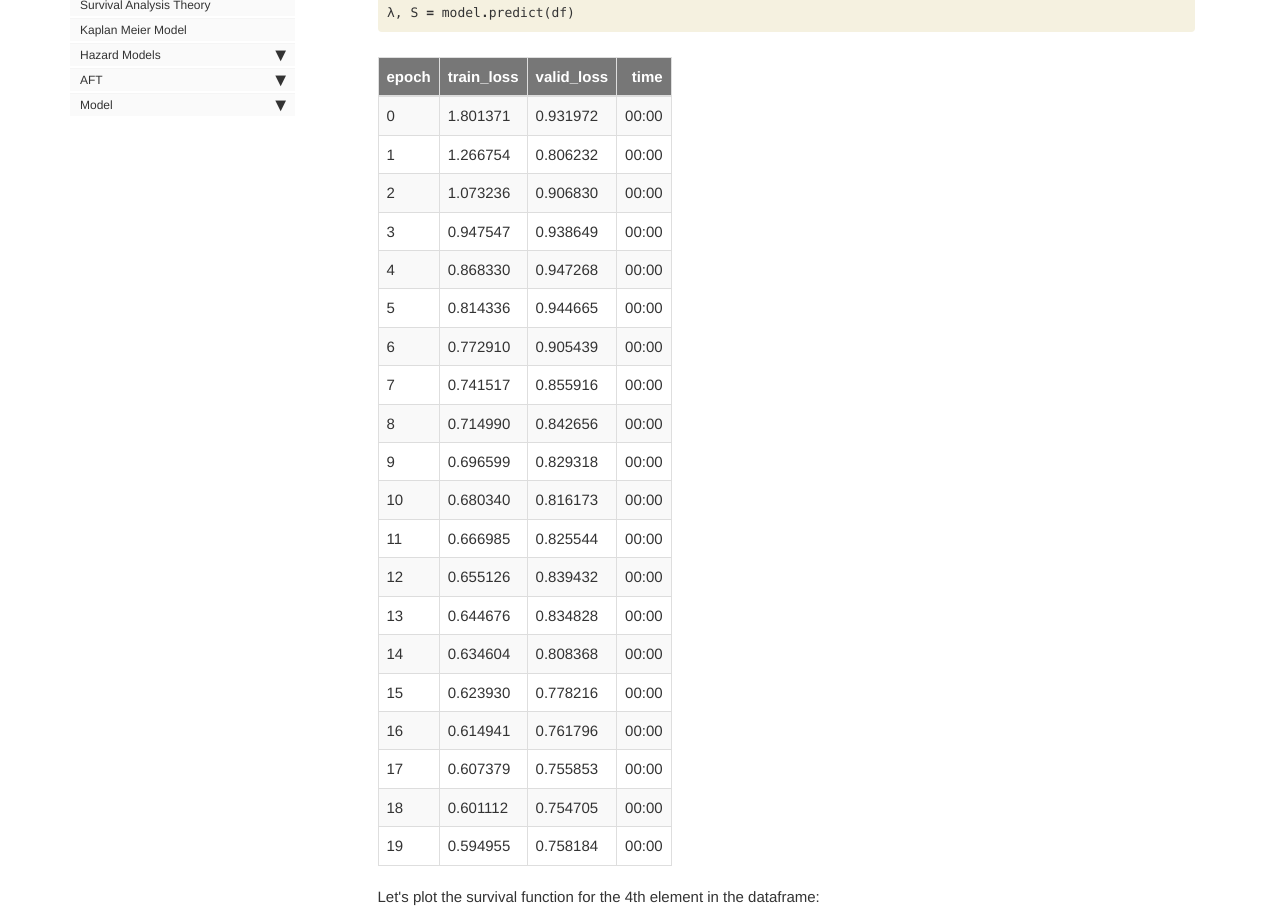
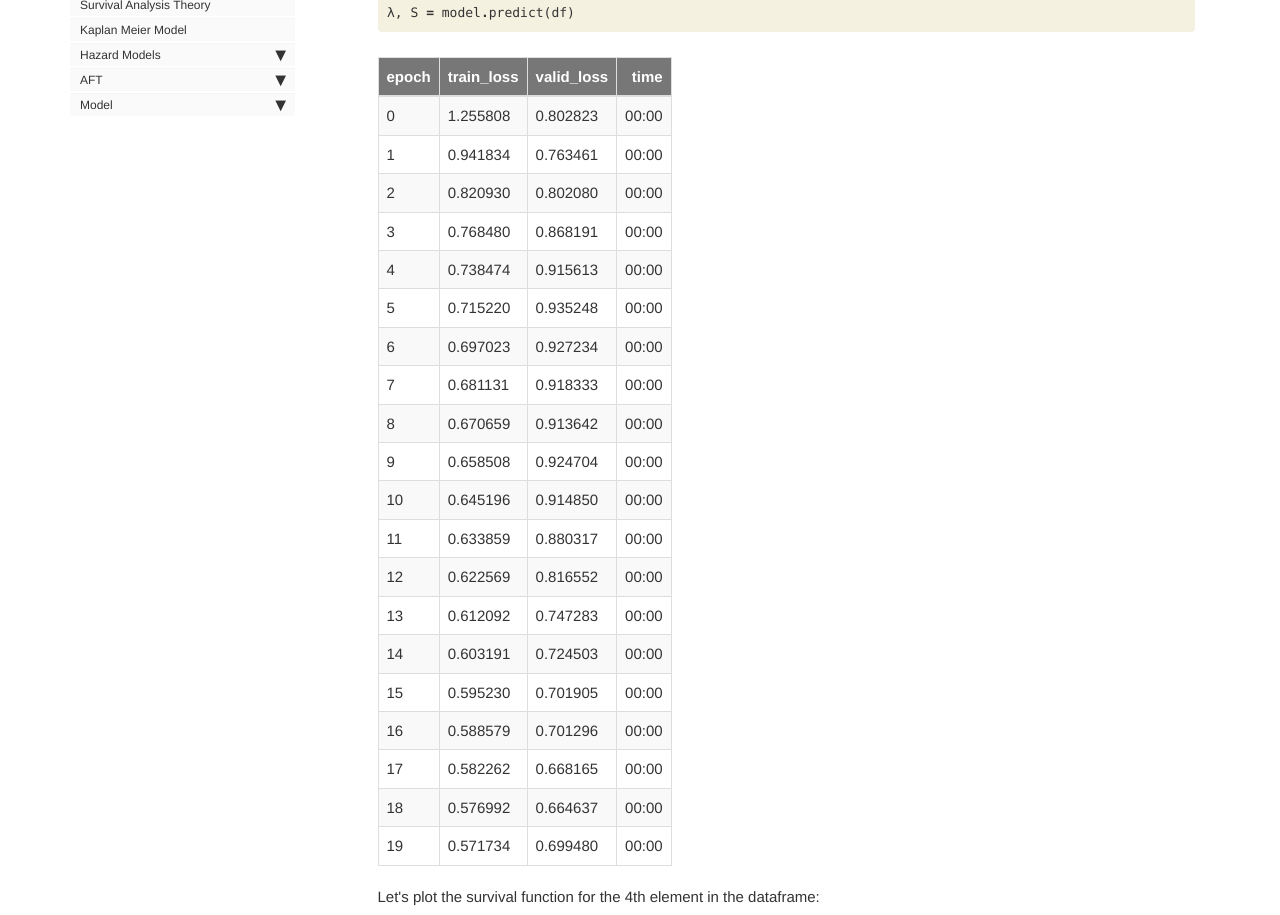
Before and after one commit to sachinruk/torchlife, a Jekyll site: the page built from docs/index.html, in a window 1280 px wide and 1400 px high, scrolled down 901 px. Shown: the part 153-1068 px from the top of the window. Built offline with Jekyll 4.4.1, drawn with Linux system fonts in a browser that asks for light colours; nearby versions of some CDN libraries; comment, search, counter and statistics services are not loaded.

Commit message:
dependency change

```diff
--- a/docs/index.html
+++ b/docs/index.html
@@ -237,122 +237,122 @@ nb_path: "00_index.ipynb"
   <tbody>
     <tr>
       <td>0</td>
-      <td>1.801371</td>
-      <td>0.931972</td>
+      <td>1.255808</td>
+      <td>0.802823</td>
       <td>00:00</td>
     </tr>
     <tr>
       <td>1</td>
-      <td>1.266754</td>
-      <td>0.806232</td>
+      <td>0.941834</td>
+      <td>0.763461</td>
       <td>00:00</td>
     </tr>
     <tr>
       <td>2</td>
-      <td>1.073236</td>
-      <td>0.906830</td>
+      <td>0.820930</td>
+      <td>0.802080</td>
       <td>00:00</td>
     </tr>
     <tr>
       <td>3</td>
-      <td>0.947547</td>
-      <td>0.938649</td>
+      <td>0.768480</td>
+      <td>0.868191</td>
       <td>00:00</td>
     </tr>
     <tr>
       <td>4</td>
-      <td>0.868330</td>
-      <td>0.947268</td>
+      <td>0.738474</td>
+      <td>0.915613</td>
       <td>00:00</td>
     </tr>
     <tr>
       <td>5</td>
-      <td>0.814336</td>
-      <td>0.944665</td>
+      <td>0.715220</td>
+      <td>0.935248</td>
       <td>00:00</td>
     </tr>
     <tr>
       <td>6</td>
-      <td>0.772910</td>
-      <td>0.905439</td>
+      <td>0.697023</td>
+      <td>0.927234</td>
       <td>00:00</td>
     </tr>
     <tr>
       <td>7</td>
-      <td>0.741517</td>
-      <td>0.855916</td>
+      <td>0.681131</td>
+      <td>0.918333</td>
       <td>00:00</td>
     </tr>
     <tr>
       <td>8</td>
-      <td>0.714990</td>
-      <td>0.842656</td>
+      <td>0.670659</td>
+      <td>0.913642</td>
       <td>00:00</td>
     </tr>
     <tr>
       <td>9</td>
-      <td>0.696599</td>
-      <td>0.829318</td>
+      <td>0.658508</td>
+      <td>0.924704</td>
       <td>00:00</td>
     </tr>
     <tr>
       <td>10</td>
-      <td>0.680340</td>
-      <td>0.816173</td>
+      <td>0.645196</td>
+      <td>0.914850</td>
       <td>00:00</td>
     </tr>
     <tr>
       <td>11</td>
-      <td>0.666985</td>
-      <td>0.825544</td>
+      <td>0.633859</td>
+      <td>0.880317</td>
       <td>00:00</td>
     </tr>
     <tr>
       <td>12</td>
-      <td>0.655126</td>
-      <td>0.839432</td>
+      <td>0.622569</td>
+      <td>0.816552</td>
       <td>00:00</td>
     </tr>
     <tr>
       <td>13</td>
-      <td>0.644676</td>
-      <td>0.834828</td>
+      <td>0.612092</td>
+      <td>0.747283</td>
       <td>00:00</td>
     </tr>
     <tr>
       <td>14</td>
-      <td>0.634604</td>
-      <td>0.808368</td>
+      <td>0.603191</td>
+      <td>0.724503</td>
       <td>00:00</td>
     </tr>
     <tr>
       <td>15</td>
-      <td>0.623930</td>
-      <td>0.778216</td>
+      <td>0.595230</td>
+      <td>0.701905</td>
       <td>00:00</td>
     </tr>
     <tr>
       <td>16</td>
-      <td>0.614941</td>
-      <td>0.761796</td>
+      <td>0.588579</td>
+      <td>0.701296</td>
       <td>00:00</td>
     </tr>
     <tr>
       <td>17</td>
-      <td>0.607379</td>
-      <td>0.755853</td>
+      <td>0.582262</td>
+      <td>0.668165</td>
       <td>00:00</td>
     </tr>
     <tr>
       <td>18</td>
-      <td>0.601112</td>
-      <td>0.754705</td>
+      <td>0.576992</td>
+      <td>0.664637</td>
       <td>00:00</td>
     </tr>
     <tr>
       <td>19</td>
-      <td>0.594955</td>
-      <td>0.758184</td>
+      <td>0.571734</td>
+      <td>0.699480</td>
       <td>00:00</td>
     </tr>
   </tbody>
--- a/torchlife/__init__.py
+++ b/torchlife/__init__.py
@@ -1 +1 @@
-__version__ = "0.0.1"
+__version__ = "0.0.3"
```
Also changed, not shown: 1 other file.
